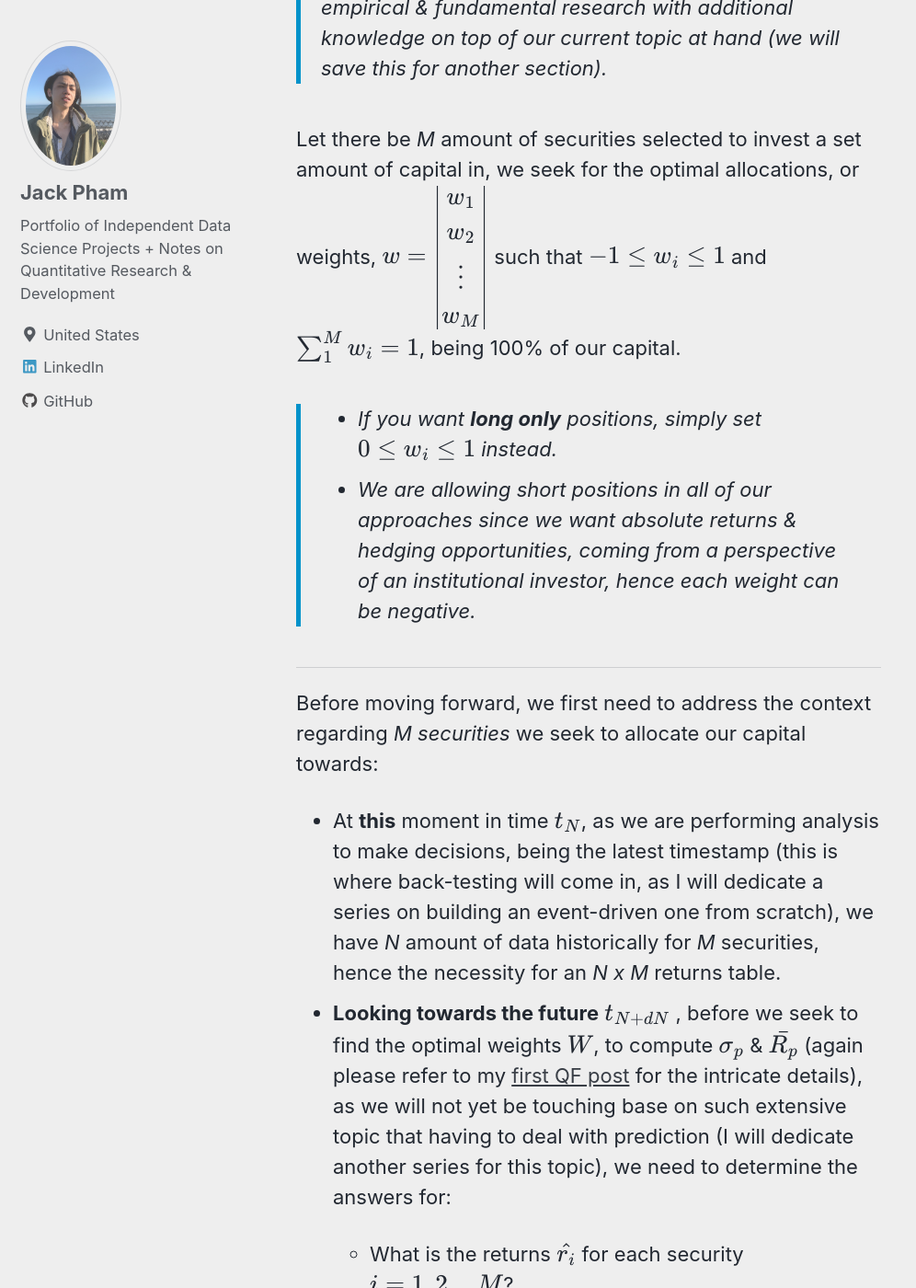
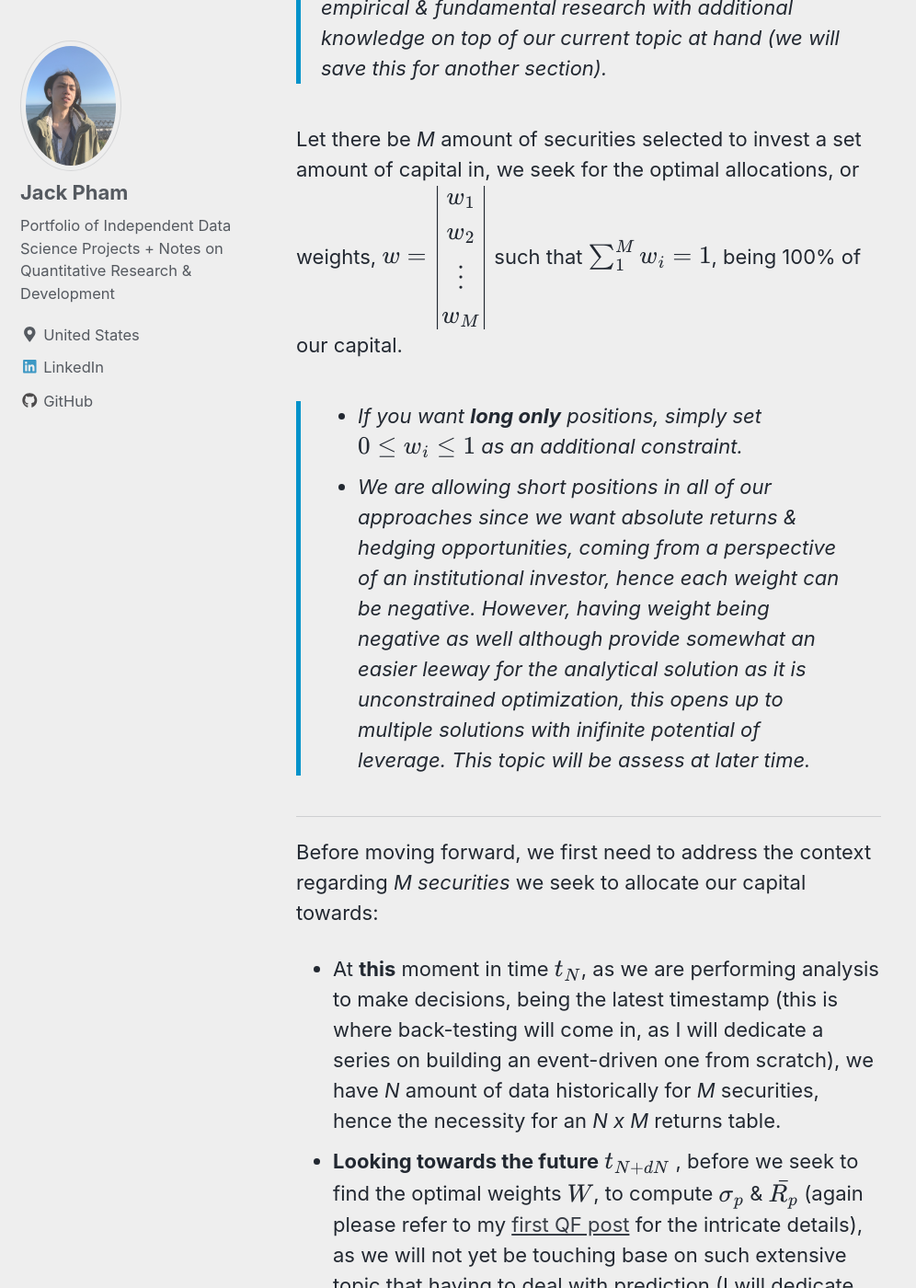
Before and after one commit to jp-quant/jp-quant.github.io, a Jekyll site: the page built from _posts/2020-06-03-qf_volatility_p2.md, in a window 1280 px wide and 1400 px high, scrolled down 1396 px. Shown: the whole window at 92% size, without its empty margins (0-996 px from the left). Built offline with Jekyll 4.4.1, drawn with Linux system fonts in a browser that asks for light colours; nearby versions of some CDN libraries; formulas are drawn with MathJax 3; some of the changed text lies outside the part shown.

Commit message:
third post edits

```diff
--- a/_posts/2020-06-03-qf_volatility_p2.md
+++ b/_posts/2020-06-03-qf_volatility_p2.md
@@ -22,10 +22,10 @@ $$\sigma_p$$ = Volatility = Standard Deviation of Returns
 In general, we want to **minimize** $$\sigma_p$$ & **maximize** $$\bar{R_p}$$, simply seeking to achieve not just as *highest* & as *consistent* of a returns rate as possible, but also having as little as possible in its maximum drawdown.
 >In regards to selecting the optimal assets to pick in a portfolio, this is an extensive topic requiring much empirical & fundamental research with additional knowledge on top of our current topic at hand (we will save this for another section).
 
-Let there be *M* amount of securities selected to invest a set amount of capital in, we seek for the optimal allocations, or weights, $$w = \begin{vmatrix} w_1\\ w_2\\ \vdots\\ w_M \end{vmatrix}$$  such that $$-1 \leq w_{i}\leq 1$$ and $$\sum_{1}^{M}w_i = 1$$, being 100% of our capital.
+Let there be *M* amount of securities selected to invest a set amount of capital in, we seek for the optimal allocations, or weights, $$w = \begin{vmatrix} w_1\\ w_2\\ \vdots\\ w_M \end{vmatrix}$$  such that  $$\sum_{1}^{M}w_i = 1$$, being 100% of our capital.
 
->-  If you want **long only** positions, simply set $$0 \leq w_{i}\leq 1$$ instead.
-- We are allowing short positions in all of our approaches since we want absolute returns & hedging opportunities, coming from a perspective of an institutional investor, hence each weight can be negative.
+>-  If you want **long only** positions, simply set $$0 \leq w_{i}\leq 1$$ as an additional constraint.
+- We are allowing short positions in all of our approaches since we want absolute returns & hedging opportunities, coming from a perspective of an institutional investor, hence each weight can be negative. However, having weight being negative as well although provide somewhat an easier leeway for the analytical solution as it is unconstrained optimization, this opens up to multiple solutions with inifinite potential of leverage. This topic will be assess at later time.
 
 ---
 
@@ -497,12 +497,12 @@ def plot_bulk_evals(evals_result,to_plot=None,plot_title=None):
 We will observe the results of these functions below.
 
 ---
-# Mean-Variance Optimization
+# Minimum Variance Portfolio
 Given a selected M amount of securities, we obtain our Symmetric *M x M* Covariance Matrix ($$\boldsymbol{C_{\sigma}}$$), calculated from an *N x M* $$RET$$ returns table of *N* returns data of such M securities (again, details in [first QF post](https://jp-quant.github.io/qf_intro/ "first QF post") ), a portfolio's volatility ($$\sigma_p$$) is calculated as:
 
 >$$\sigma_p = \sqrt{w^\top \cdot \boldsymbol{C_{\sigma}} \cdot w}$$
 
-Thus, our objective is to **find an allocation weight** $$w = \begin{vmatrix} w_1\\ w_2\\ \vdots\\ w_M \end{vmatrix}$$ that would *minimize* $$\sigma_p$$, or simply put will result in the **smallest possible** $$\sigma_p$$, such that $$-1 \leq w_{i}\leq 1$$ and $$\sum_{1}^{M}w_i = 1$$
+Thus, our objective is to **find an allocation weight** $$w = \begin{vmatrix} w_1\\ w_2\\ \vdots\\ w_M \end{vmatrix}$$ that would *minimize* $$\sigma_p$$, or simply put will result in the **smallest possible** $$\sigma_p$$, such that $$\sum_{1}^{M}w_i = 1$$
 
 ---
 ## 1. Risk Minimization
@@ -549,7 +549,7 @@ The Lagrangian Method can be further complexified, adding more constraints into
 > We can establish an equality constraint(=) on the portfolio's return, then solve for the global minimum variance solution of such return. Iterating over a range of all possible returns and perform the same step will give you the [efficient frontier](https://en.wikipedia.org/wiki/Efficient_frontier "efficient frontier")
 For the additional mathematics on adding the returns equality constraint, again, check out this [lecture notes](https://faculty.washington.edu/ezivot/econ424/portfolioTheoryMatrix.pdf "lecture notes").
 
-When establishing *inequality constraints(<,>,<=,>=)*, the mathematics can get very arduous to go over, let alone an intricate list of equality constraints (=). This is where computational power comes in handy.
+When establishing *inequality constraints(<,>,<=,>=)*, the mathematics can get very tedious, if anything limited of optimal solutions, let alone an intricate list of equality constraints (=). This is where computational power comes in handy.
 
 ### 1b. Computational Approach
 > As there already exist many posts online from different individuals showing methods of optimization utilizing CS algorithms, iterating over different potential solutions *smartly*, given an initial guess, to arrive at the solution needed. Therefore, I will not touch base on this approach in much details. [Here](https://kyle-stahl-mn.com/stock-portfolio-optimization "Here") is an example of such work, specifically on our current topic, if you need more ABC on each step.
```
Also changed, not shown: other parts of _posts/2020-06-03-qf_volatility_p2.md (+1 -1 lines).
